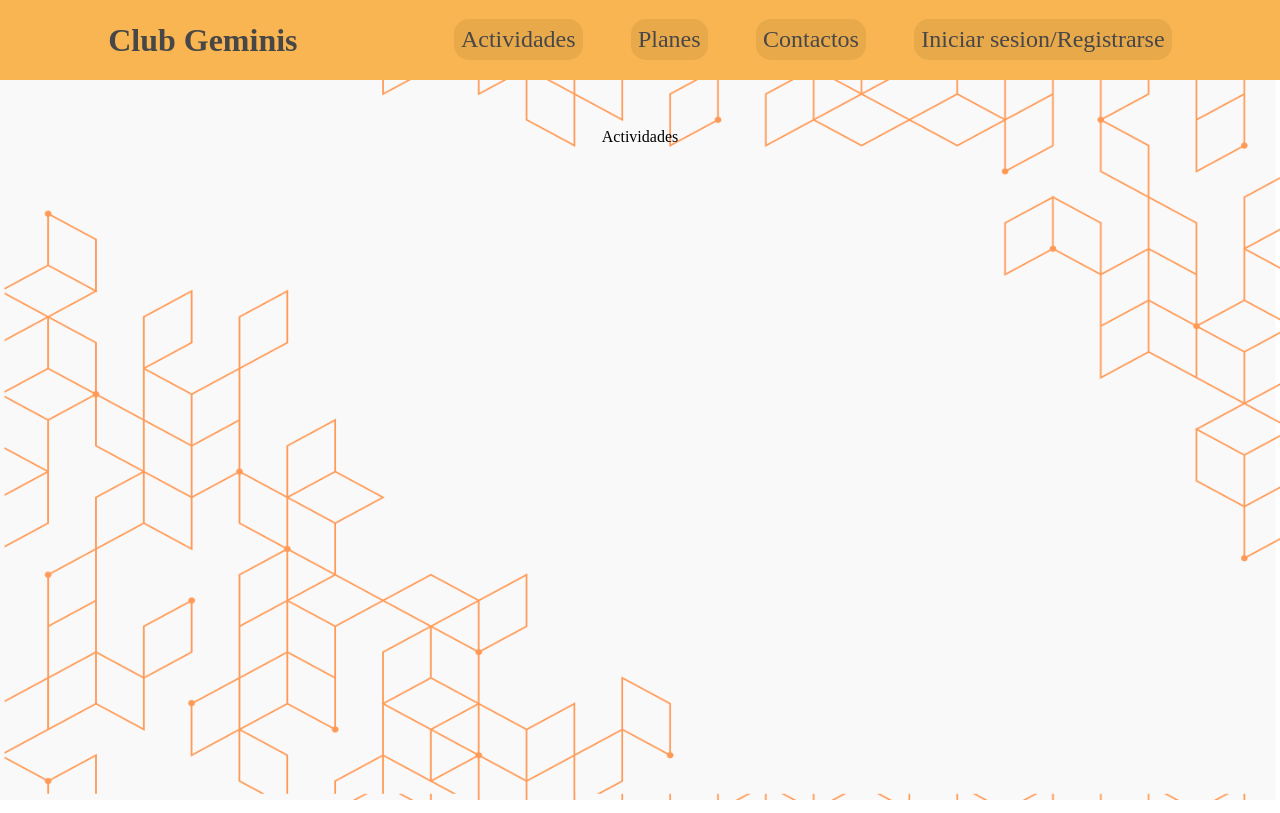
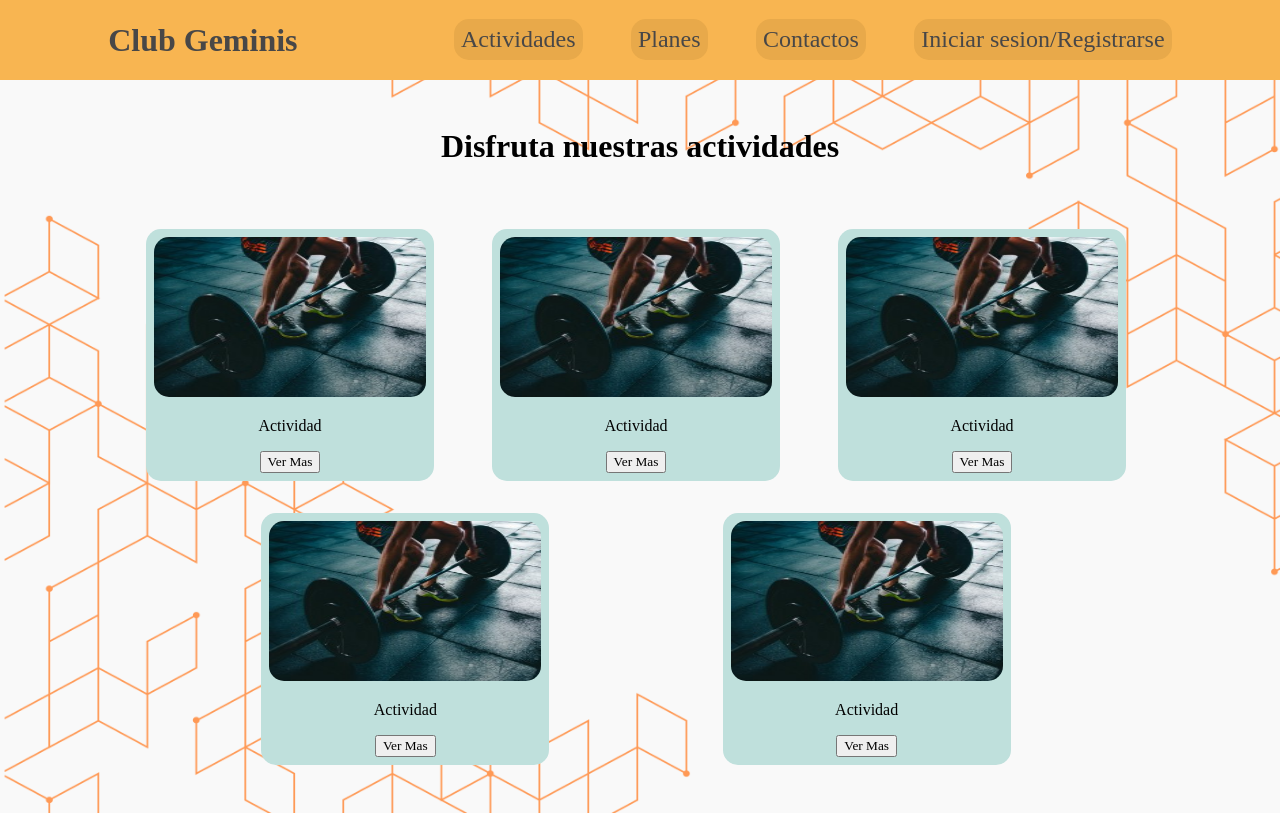
Before and after one commit to sip2022/frontend-client, a React (Create React App) app: page /actividades in a window 1280 px wide. Built offline with nearby package versions, Linux system fonts and the light colour scheme.

Commit message:
Lista de actividades y pagina agregada

```diff
--- /dev/null
+++ b/src/actividadesPage/ActividadesList.js
@@ -0,0 +1,37 @@
+import ActividadCard from "../components/ui/ActividadCard";
+import classes from "./ActividadesList.module.css";
+
+const DUMMY_DATA = [
+  {
+    texto: "Actividad",
+    imagen: "/images/actividades_images/activityCardImage.jpg"
+  },
+  {
+    texto: "Actividad",
+    imagen: "/images/actividades_images/activityCardImage.jpg"
+  },
+  {
+    texto: "Actividad",
+    imagen: "/images/actividades_images/activityCardImage.jpg"
+  },
+  {
+    texto: "Actividad",
+    imagen: "/images/actividades_images/activityCardImage.jpg"
+  },
+  {
+    texto: "Actividad",
+    imagen: "/images/actividades_images/activityCardImage.jpg"
+  },
+]
+
+function ActividadesList(props) {
+  const actividades = DUMMY_DATA;
+
+  return <section className={classes.section_actividades}>
+    {actividades ? actividades.map((actividad, index) => {
+      return <ActividadCard actividad={actividad} key={index} />
+    }) : null}
+  </section>;
+}
+
+export default ActividadesList;
--- /dev/null
+++ b/src/actividadesPage/ActividadesList.module.css
@@ -0,0 +1,15 @@
+.section_actividades{
+  display: flex;
+  flex-wrap: wrap;
+  justify-content: space-evenly;
+  margin: 2rem;
+}
+
+.section_actividades > section{
+  margin-top: 2rem;
+  flex: 0 0 25%;
+}
+
+.section_actividades > section img{
+  height: 10rem;
+}
--- a/src/components/homePage/Actividades.js
+++ b/src/components/homePage/Actividades.js
@@ -1,3 +1,5 @@
+import { useNavigate } from "react-router-dom";
+import ActividadCard from "../ui/ActividadCard";
 import classes from "./Actividades.module.css";
 
 // TODO cambiar las imagenes, cuando esten disponibles
@@ -24,25 +26,14 @@ const DUMMY_DATA = [
   },
 ];
 
-function ActividadCard({ actividad }) {
-  // actividad = { texto, imagen }
-  return (
-    <section className={classes.actividad} key={actividad.key}>
-      <img
-        className={classes.actividad_image}
-        src={actividad.imagen}
-        alt="logo actividad"
-      />
-      <section>
-        <p>{actividad.texto}</p>
-        <button className={classes.boton_verMas}>Ver Mas</button>
-      </section>
-    </section>
-  );
-}
-
 function Actividades() {
   const actividades = DUMMY_DATA;
+  const navigate = useNavigate();
+
+  function verActividadesHandler(event){
+    event.preventDefault();
+    navigate("/actividades", { replace: true });
+  }
 
   return (
     <section className={classes.actividades_section}>
@@ -55,7 +46,7 @@ function Actividades() {
               return <ActividadCard actividad={actividad} key={index} />;
             })
           : null}
-        <section className={classes.card_verMas}>Ver Mas Actividades</section>
+        <section className={classes.card_verMas} onClick={verActividadesHandler}>Ver Mas Actividades</section>
       </section>
     </section>
   );
--- a/src/components/homePage/Actividades.module.css
+++ b/src/components/homePage/Actividades.module.css
@@ -13,19 +13,14 @@
   margin: 0.5rem;
 }
 
-.actividades_section img{
-  border-radius: 15px;
-}
-
 .actividades_list{
   display: flex;
   align-items: center;
   padding: 0.5rem;
 }
 
-.actividad{
-  padding: 0.5rem;
-  margin-right: 0.5rem;
-  background-color: #BFE0DC;
-  border-radius: 15px;
+.card_verMas{
+  cursor: pointer;
+  padding: 1em;
+  border: 1px black solid;
 }
--- /dev/null
+++ b/src/components/ui/ActividadCard.js
@@ -0,0 +1,20 @@
+import classes from "./ActividadCard.module.css";
+
+function ActividadCard({ actividad }) {
+  // actividad = { texto, imagen }
+  return (
+    <section className={classes.actividad} key={actividad.key}>
+      <img
+        className={classes.actividad_image}
+        src={actividad.imagen}
+        alt="logo actividad"
+      />
+      <section>
+        <p>{actividad.texto}</p>
+        <button className={classes.boton_verMas}>Ver Mas</button>
+      </section>
+    </section>
+  );
+}
+
+export default ActividadCard;
--- /dev/null
+++ b/src/components/ui/ActividadCard.module.css
@@ -0,0 +1,10 @@
+.actividad{
+  padding: 0.5rem;
+  margin-right: 0.5rem;
+  background-color: #BFE0DC;
+  border-radius: 15px;
+}
+
+.actividad_image{
+  border-radius: 15px;
+}
--- a/src/pages/ActividadesPage.js
+++ b/src/pages/ActividadesPage.js
@@ -1,9 +1,12 @@
+import ActividadesList from "../actividadesPage/ActividadesList";
+
 function ActividadesPage() {
-    return(
-        <div>
-            Actividades
-        </div>
-    );
+  return (
+    <section>
+      <h1>Disfruta nuestras actividades</h1>
+      <ActividadesList />
+    </section>
+  );
 }
 
 export default ActividadesPage;
```
